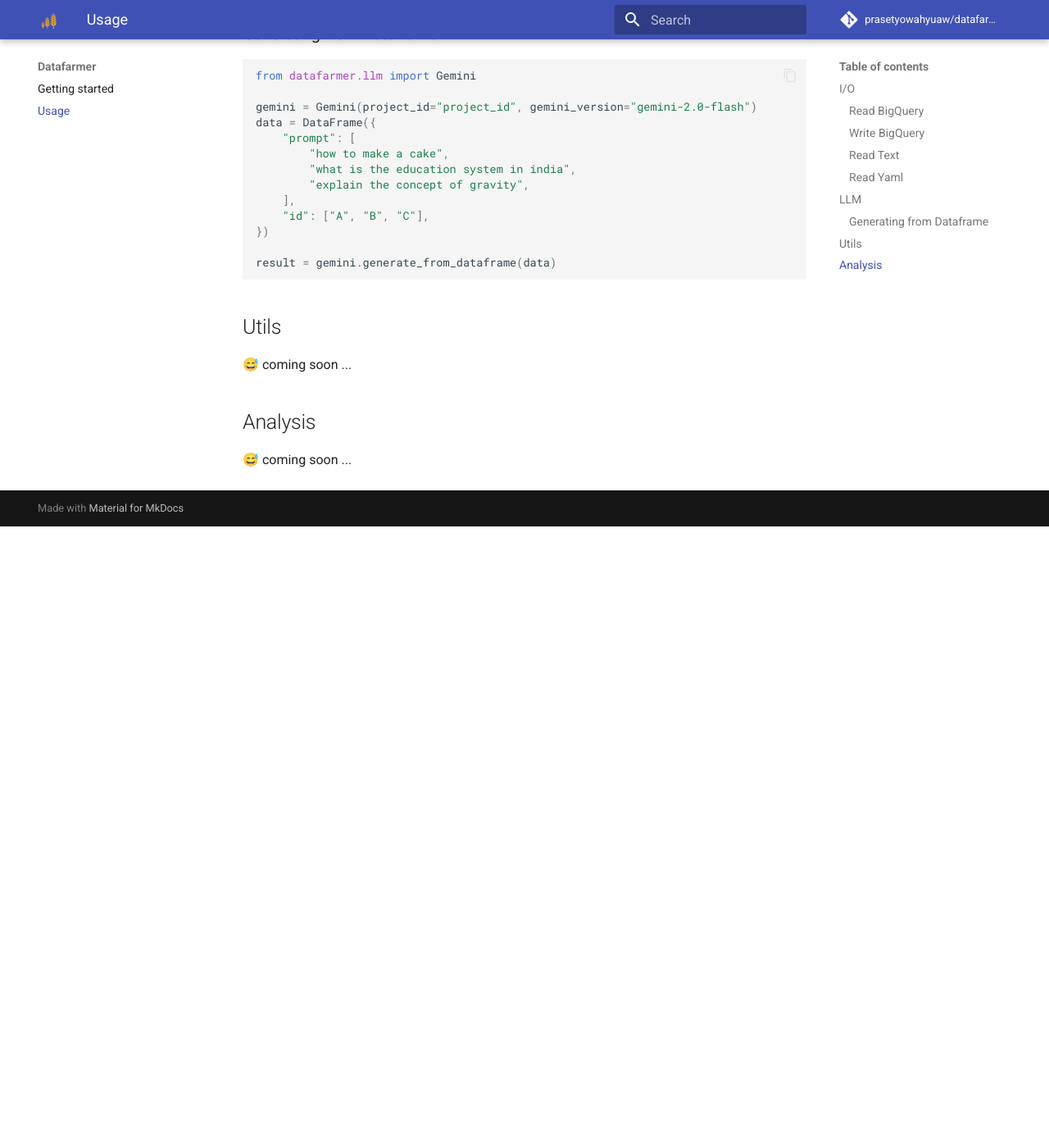
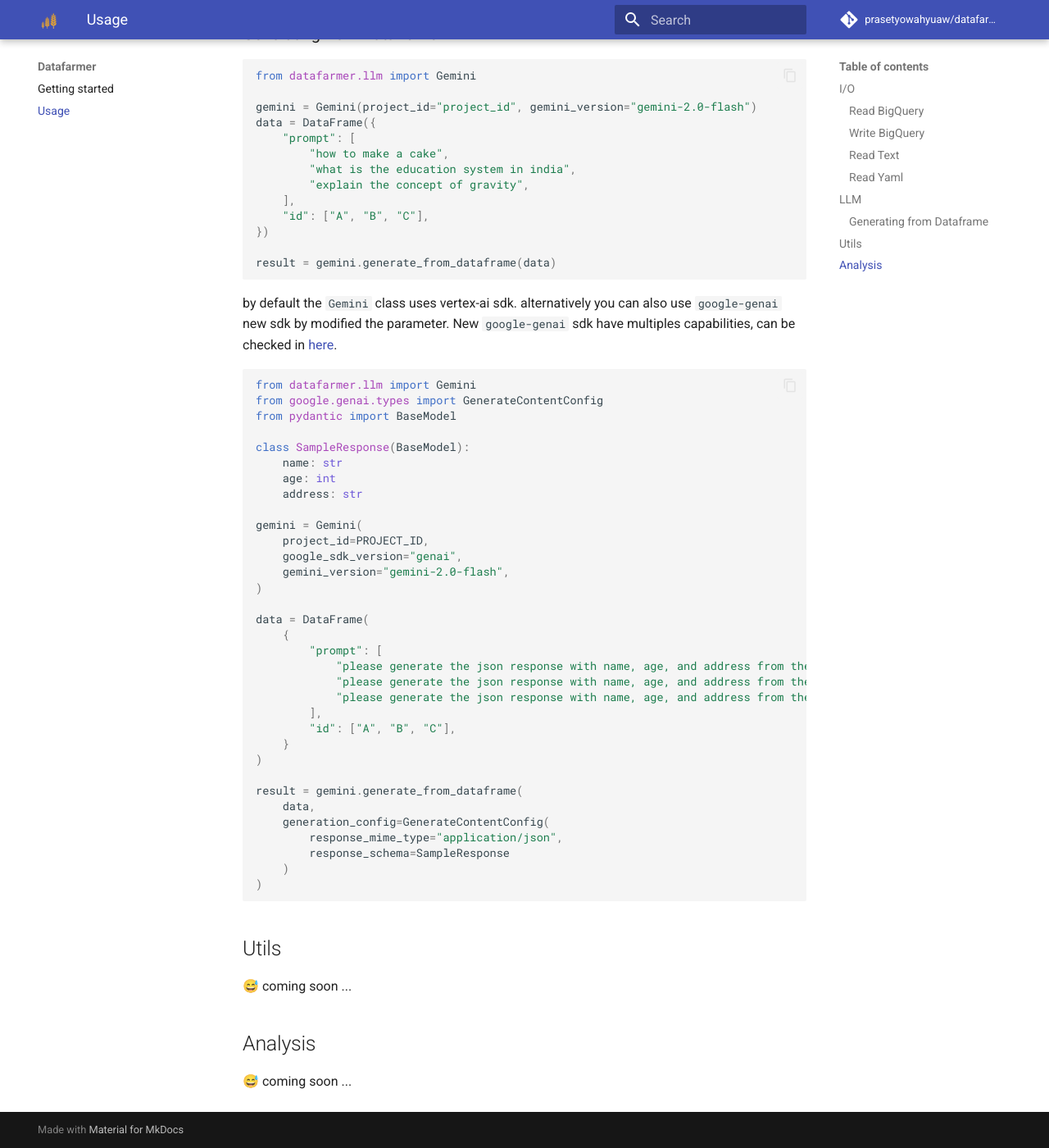
Before and after one commit to prasetyowahyuaw/datafarmer, an MkDocs documentation site: the page built from docs/usage.md, in a window 1280 px wide and 1400 px high, scrolled down 1592 px. Shown: the whole window at 82% size. Built offline with MkDocs 1.6.1 and Material for MkDocs 9.7.7, drawn with Linux system fonts in a browser that asks for light colours; comment, search, counter and statistics services are not loaded; before the commit the page ends 2234 px from its top, so only the background shows below that.

Commit message:
[2.0.8] update documentation

````diff
--- a/docs/usage.md
+++ b/docs/usage.md
@@ -54,6 +54,7 @@
 this module contains LLM wrapper, and still for google gemini only, for others will be coming soon. mostly the usage from this modules is to do asynchronous generation given by a dataframe.
 
 ### Generating from Dataframe
+
 ```python
 from datafarmer.llm import Gemini
 
@@ -70,6 +71,45 @@
 result = gemini.generate_from_dataframe(data)
 ```
 
+by default the `Gemini` class uses vertex-ai sdk. alternatively you can also use `google-genai` new sdk by modified the parameter. New `google-genai` sdk have multiples capabilities, can be checked in [here](https://googleapis.github.io/python-genai/#generate-content).
+
+```python
+from datafarmer.llm import Gemini
+from google.genai.types import GenerateContentConfig
+from pydantic import BaseModel
+
+class SampleResponse(BaseModel):
+    name: str
+    age: int
+    address: str
+
+gemini = Gemini(
+    project_id=PROJECT_ID,
+    google_sdk_version="genai",
+    gemini_version="gemini-2.0-flash",
+)
+
+data = DataFrame(
+    {
+        "prompt": [
+            "please generate the json response with name, age, and address from the following context. Context: John is a 25 year old software engineer living in New York.",
+            "please generate the json response with name, age, and address from the following context. Context: Alice is a 30 year old doctor living in Los Angeles.",
+            "please generate the json response with name, age, and address from the following context. Context: Bob is a 28 year old artist living in San Francisco.",
+        ],
+        "id": ["A", "B", "C"],
+    }
+)
+
+result = gemini.generate_from_dataframe(
+    data,
+    generation_config=GenerateContentConfig(
+        response_mime_type="application/json",
+        response_schema=SampleResponse
+    )
+)
+
+```
+
 ## Utils
 😅 coming soon ...
 ## Analysis
````
